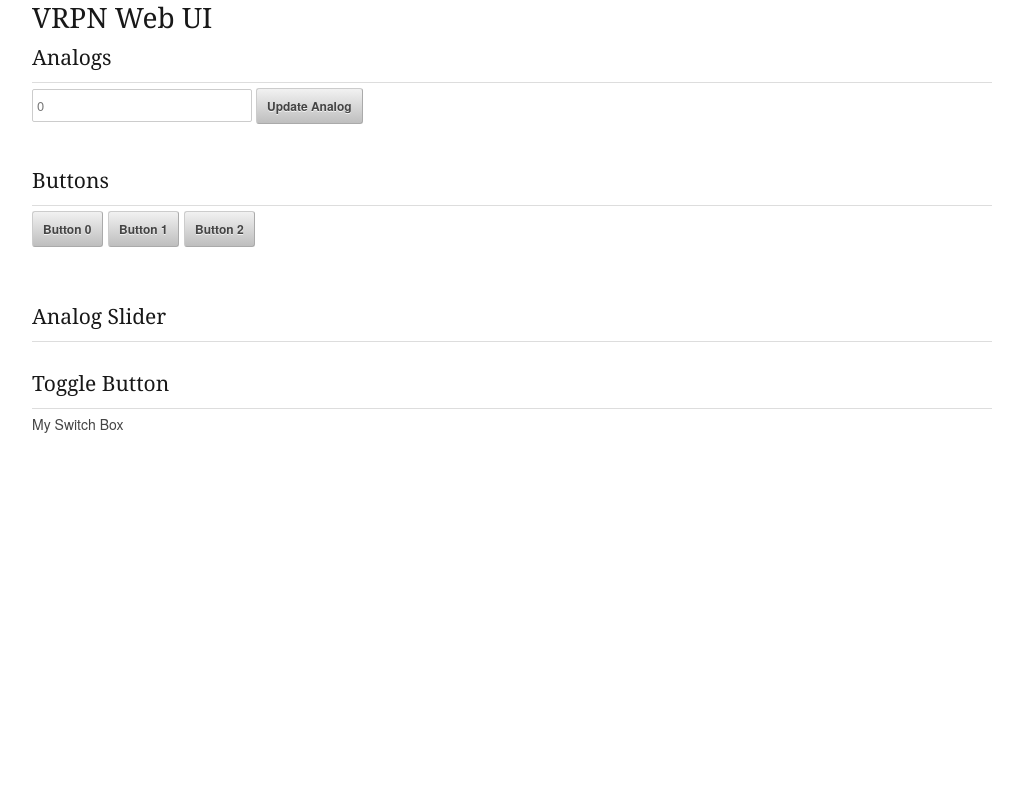
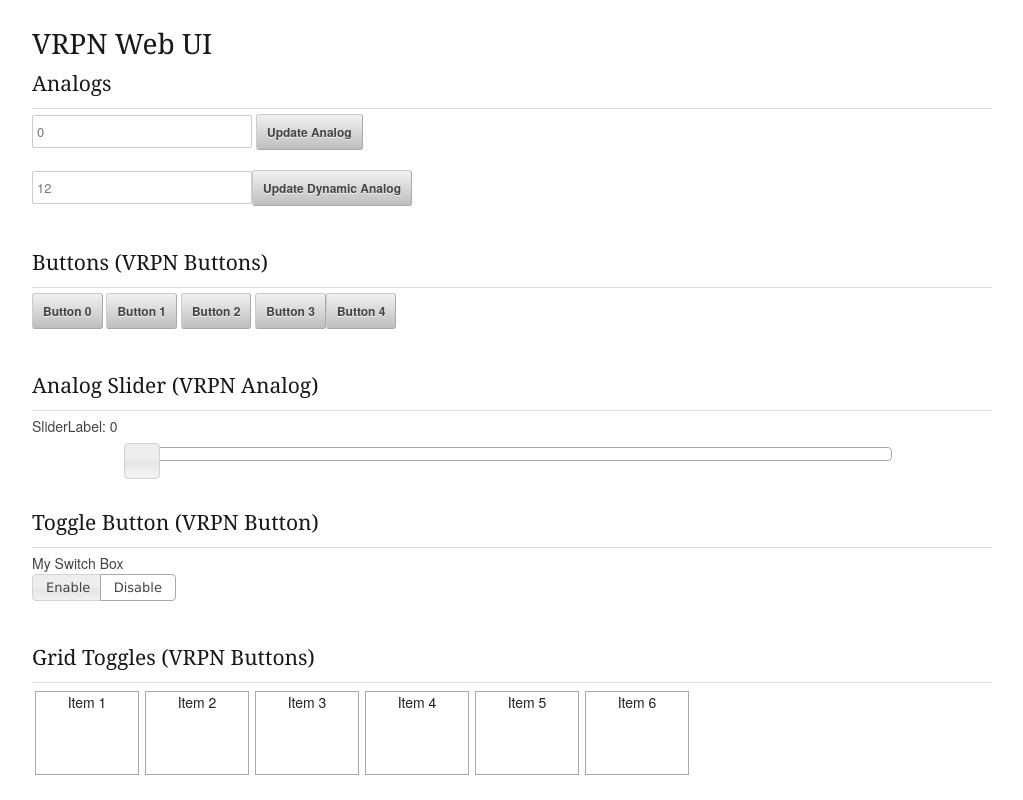
Before and after one commit to lpberg/vrpn_web_ui, a Flask app: page / in a window 1280 px wide. Shown: the whole page, without its empty margins (128-1151 px from the left). Run offline with Flask 2, Linux system fonts and the light colour scheme; some libraries are stand-ins or nearby versions.

Commit message:
cleaned up main template

```diff
--- a/templates/index.html
+++ b/templates/index.html
@@ -23,11 +23,11 @@
 	<link rel=stylesheet type=text/css href="{{ url_for('static', filename='layout.css') }}">
 	<!--Jquery UI CSS-->
 	<link rel=stylesheet type=text/css href="{{ url_for('static', filename='smoothness/jquery-ui-1.10.3.custom.css') }}">
+
 </head>
 <body>
-	<div class="container">
+	<div class="container" style="margin-top:2%;">
 	<h3>VRPN Web UI</h3>
-
 	<h4>Analogs</h4>
 	<hr style="margin-bottom:5px">
 	<div id="analog_controls">
@@ -35,7 +35,7 @@
 		<input type="button" id="analogSubmitButton" value="Update Analog"><br>
 	</div> <!-- END analog_controls -->
 	<br>
-	<h4>Buttons<h4>
+	<h4>Buttons (VRPN Buttons)</h4>
 	<hr style="margin-bottom:5px">
 	<div id="button_controls">
 		<input data-vrpn-button="0" type="button" value="Button 0">
@@ -43,26 +43,47 @@
 		<input data-vrpn-button="2" type="button" value="Button 2">
 	</div><!-- END button_controls -->
 	<br>
-	<h4>Analog Slider</h4>
+
+	<h4>Analog Slider (VRPN Analog)</h4>
 	<hr style="margin-bottom:5px">
 	<div id="slider_controls"></div>
 	<br>
-	<h4>Toggle Button</h4>
+
+	<h4>Toggle Button (VRPN Button)</h4>
 	<hr style="margin-bottom:5px">
 	<div id="radio_controls"></div>
+	<br>
+
+	<h4>Grid Toggles (VRPN Buttons)</h4>
+	<hr style="margin-bottom:5px">
+	<div id="grid_controls"></div>
+
+	<ol id="selectable">
+		<li vrpn-button-number="11" id="one" class="ui-widget-content">Item 1</li>
+		<li vrpn-button-number="12" id="two" class="ui-widget-content">Item 2</li>
+		<li vrpn-button-number="13" id="three" class="ui-widget-content">Item 3</li>
+		<li vrpn-button-number="14" id="four" class="ui-widget-content">Item 4</li>
+		<li vrpn-button-number="15" id="five" class="ui-widget-content">Item 5</li>
+		<li vrpn-button-number="16" id="six" class="ui-widget-content">Item 6</li>
+	</ol>
 
 	</div><!-- END container -->
 
 	<script>
 	<!--document ready function creates objects and events for html-->
 	$(document).ready(function() {
-		makeToggleSwitch(12,"My Switch Box","Enable","Disable");
-		makeAnalogSlider("SliderLabel",10);
+
+		setGridButtonListBehavior($("#selectable"));
+		makeToggleSwitch(12,"My Switch Box","Enable","Disable").appendTo("#radio_controls");
+		makeAnalogSlider("SliderLabel",10).appendTo("#slider_controls");
 		findAndActivateButtons();
-		setAnalogBehavior($("#analogSubmitButton"),$("#analogInputBox"),0);
-		makeButton(3, "Button 3");
-		makeButton(4, "Button 4");
-		makeAnalogInput("Dynamic Analog",12,1);
+
+		makeButton("Button 3",3).appendTo("#button_controls");
+		makeButton("Button 4",4).appendTo("#button_controls");
+		makeAnalogFormInput("Dynamic Analog",12,1).appendTo("#analog_controls");
+
+		//manual operations
+		setAnalogFormBehavior($("#analogSubmitButton"),$("#analogInputBox"),0);
 	});
 	</script>
 </body>
```
